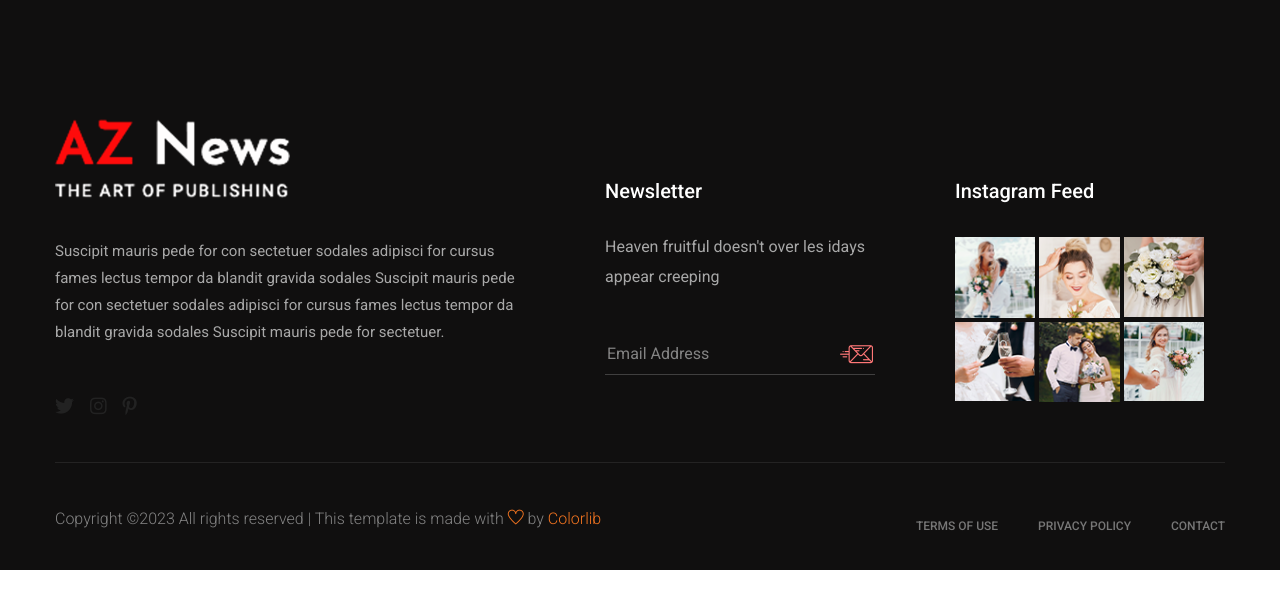
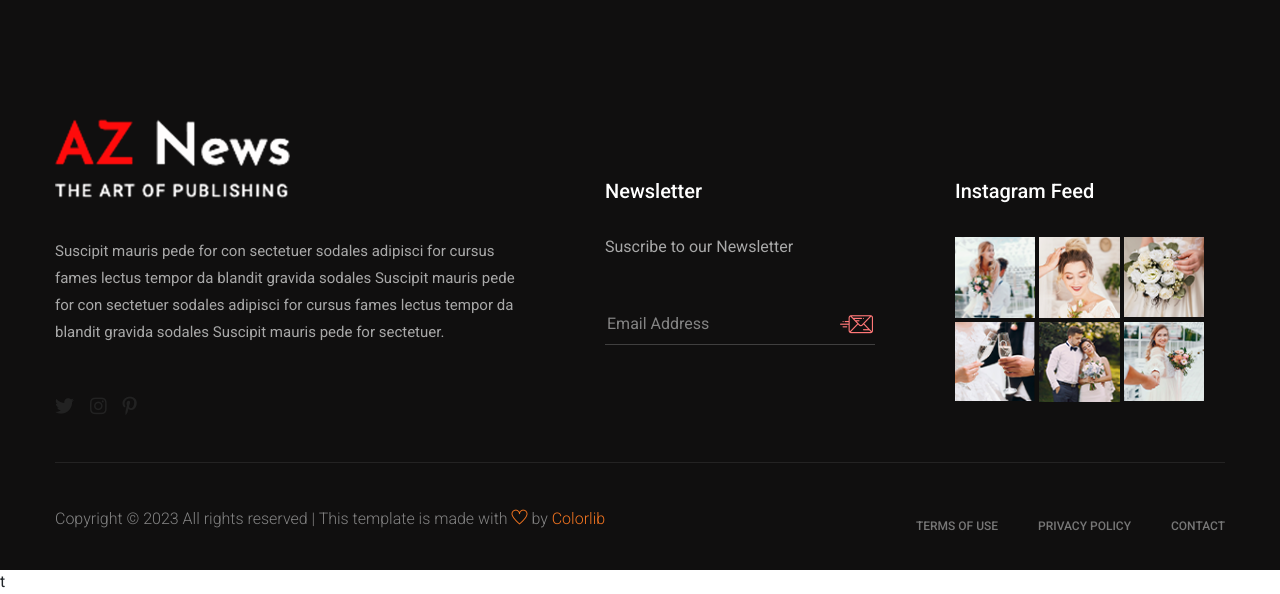
Before and after one commit to Asus1072/newspaper-2023, a Django app: page /about/ in a window 1280 px wide. Shown: the part 1796-2390 px from the top of the page. Before the commit the page ends 2366 px from the top, so only its background shows below. Run offline with Django 4.2, Linux system fonts and the light colour scheme; data that the repository does not hold is empty; some libraries are stand-ins or nearby versions.

Commit message:
Add newsletter bottom with ajax

```diff
--- a/newspaper/views.py
+++ b/newspaper/views.py
@@ -88,11 +88,11 @@
 class PostDetailView(DetailView):
     model = Post
     template_name = "aznews/detail/detail.html"
-    context_object_name ="post"
+    context_object_name = "post"
 
     def get_queryset(self):
         query = super().get_queryset()
-        query = query.filter(published_at__isnull = False, status="active")
+        query = query.filter(published_at__isnull=False, status="active")
         return query
 
     def get_context_data(self, **kwargs):
@@ -103,16 +103,15 @@
 
         context["previous_post"] = (
             Post.objects.filter(
-            published_at__isnull =False, status ="active", id__lt=obj.id
+                published_at__isnull=False, status="active", id__lt=obj.id
             )
             .order_by("-id")
             .first()
         )
 
-
         context["next_post"] = (
             Post.objects.filter(
-            published_at__isnull =False, status ="active", id__gt=obj.id
+                published_at__isnull=False, status="active", id__gt=obj.id
             )
             .order_by("id")
             .first()
@@ -122,50 +121,53 @@
 
 class PostByCategoryView(ListView):
     model = Post
-    template_name= "aznews/list/list.html"
+    template_name = "aznews/list/list.html"
     context_object_name = "posts"
 
     def get_queryset(self):
-        query=super().get_queryset()
+        query = super().get_queryset()
         query = query.filter(
-            published_at__isnull = False, status="active",
-            category__id = self.kwargs["category_id"],
+            published_at__isnull=False,
+            status="active",
+            category__id=self.kwargs["category_id"],
         ).order_by("-published_at")
         return query
 
 
-
 class PostByTagView(ListView):
     model = Post
-    template_name= "aznews/list/list.html"
+    template_name = "aznews/list/list.html"
     context_object_name = "posts"
 
     def get_queryset(self):
-        query=super().get_queryset()
+        query = super().get_queryset()
         query = query.filter(
-            published_at__isnull = False, status="active",
-            tag__id = self.kwargs["tag_id"],
+            published_at__isnull=False,
+            status="active",
+            tag__id=self.kwargs["tag_id"],
         ).order_by("-published_at")
         return query
 
+
 from newspaper.forms import CommentForm
 
+
 class CommentView(View):
-    def post(self, request, *args,**kwargs):
+    def post(self, request, *args, **kwargs):
         form = CommentForm(request.POST)
         post_id = request.POST["post"]
         if form.is_valid():
             form.save()
-            return redirect("post-detail",post_id)
-
+            return redirect("post-detail", post_id)
 
         post = Post.objects.get(pk=post_id)
         return render(
             request,
             "aznews/detail/detail.html",
             {"post": post, "form": form},
+        )
 
-        )
+
 from django.core.paginator import Paginator, PageNotAnInteger
 from django.db.models import Q
 
@@ -175,14 +177,13 @@
 
     def get(self, request, *args, **kwargs):
         query = request.GET["query"]
-        post_list =Post.objects.filter(
+        post_list = Post.objects.filter(
             (Q(title__icontains=query) | Q(content__icontains=query))
             & Q(status="active")
-            & Q(published_at__isnull = False)
+            & Q(published_at__isnull=False)
         ).order_by("-published_at")
 
-
-        #pagination test
+        # pagination test
         page = request.GET.get("page", 1)
         paginate_by = 1
         paginator = Paginator(post_list, paginate_by)
@@ -191,39 +192,44 @@
         except PageNotAnInteger:
             posts = paginator.page(1)
 
-        #pagination error
+        # pagination error
         return render(
             request,
             self.template_name,
             {"page_obj": posts, "query": query},
         )
 
+
 from django.http import JsonResponse
+
+
 class NewsletterView(View):
     def post(self, request):
-        is_ajax =request.headers.get("x-request-with")
+        is_ajax = request.headers.get("x-requested-with")
         if is_ajax == "XMLHttpRequest":
             form = NewsletterForm(request.POST)
             if form.is_valid():
                 form.save()
                 return JsonResponse(
                     {
-                        "success":True,
-                        "messages":"successfully subscribed to the newsletter. ",
-                    },status=200,
-
+                        "success": True,
+                        "message": "successfully subscribed to the newsletter. ",
+                    },
+                    status=200,
                 )
             else:
                 return JsonResponse(
-                   {
-                        "success":False,
-                        "message":"cannot sucscribe to the newsletter.",},status=404,
+                    {
+                        "success": False,
+                        "message": "cannot sucscribe to the newsletter.",
+                    },
+                    status=404,
                 )
         else:
             return JsonResponse(
-            {
-                "success":False,
-                "message": "cannot process. Must ne an AJAX XMLHttpRequest",
-            },
-            status=400,
-        )
+                {
+                    "success": False,
+                    "message": "cannot process. Must ne an AJAX XMLHttpRequest",
+                },
+                status=400,
+            )
--- a/templates/aznews/base.html
+++ b/templates/aznews/base.html
@@ -73,7 +73,7 @@
       <script src="{% static 'aznews/assets/js/jquery.form.js' %}"></script>
       <script src="{% static 'aznews/assets/js/jquery.validate.min.js' %}"></script>
       <script src="{% static 'aznews/assets/js/mail-script.js' %}"></script>
-      <script src="{% static 'aznews/assets/js/jquery.ajaxchimp.min.js' %}"></script>
+      t
 
       <!-- Jquery Plugins, main Jquery -->
       <script src="{% static 'aznews/assets/js/plugins.js' %}"></script>
@@ -91,44 +91,89 @@
             })
       </script>
       <script>
-            $("#newsletter_side_form").submit(function(e){
+            $("#newsletter_side_form").submit(function (e) {
                   e.preventDefault()
                   let serializedData = $(this).serialize()
 
                   $.ajax({
-                        type:"POST",
-                        url:"{% url 'newsletter' %}",
-                        data: serializeData,
-                        success: function(response) {
+                        type: "POST",
+                        url: "{% url 'newsletter' %}",
+                        data: serializedData,
+                        success: function (response) {
                               $("#newsletter_side_message").append(`
 
-                              <div class="alert alert-warning alert-dismissible fade show" role="alert">
+                              <div class="alert alert-success alert-dismissible fade show" role="alert">
                                ${response.message}
                                <button type="button" class="close" data-dismiss="alert" aria-label="Close">
                                     <span aria-hidden="true">&times;</span>
                               </button>
                               </div>
                               `)
-                              setTimeout(function() {
+                              setTimeout(function () {
                                     $("alert").alert('close')
                               }, 2000)
 
                         },
-                        error: function(response) {
+                        error: function (response) {
                               $("#newsletter_side_message").append(`
-                              <div class="alert alert-warning alert-dismissible fade show" role="alert">
+                              <div class="alert alert-danger alert-dismissible fade show" role="alert">
                                ${response.responseJSON.message}
                                <button type="button" class="close" data-dismiss="alert" aria-label="Close">
                                     <span aria-hidden="true">&times;</span>
                               </button>
                               </div>
                               `)
-                              setTimeout(function() {
+                              setTimeout(function () {
                                     $("alert").alert('close')
                               }, 2000)
                         }
 
-                        })
+                  })
+
+
+            })
+
+
+
+            $("#newsletter_bottom_form").submit(function (e) {
+                  e.preventDefault()
+                  let serializedData = $(this).serialize()
+
+
+                  $.ajax({
+                        type: "POST",
+                        url: "{% url 'newsletter' %}",
+                        data: serializedData,
+                        success: function (response) {
+                              $("#newsletter_bottom_message").append(`
+
+                              <div class="alert alert-success alert-dismissible fade show" role="alert">
+                               ${response.message}
+                               <button type="button" class="close" data-dismiss="alert" aria-label="Close">
+                                    <span aria-hidden="true">&times;</span>
+                              </button>
+                              </div>
+                              `)
+                              setTimeout(function () {
+                                    $("alert").alert('close')
+                              }, 2000)
+
+                        },
+                        error: function (response) {
+                              $("#newsletter_bottom_message").append(`
+                              <div class="alert alert-danger alert-dismissible fade show" role="alert">
+                               ${response.responseJSON.message}
+                               <button type="button" class="close" data-dismiss="alert" aria-label="Close">
+                                    <span aria-hidden="true">&times;</span>
+                              </button>
+                              </div>
+                              `)
+                              setTimeout(function () {
+                                    $("alert").alert('close')
+                              }, 2000)
+                        }
+
+                  })
 
 
             })
--- a/templates/aznews/footer.html
+++ b/templates/aznews/footer.html
@@ -17,7 +17,9 @@
               <div class="footer-tittle">
                 <div class="footer-pera">
                   <p>
-                    Suscipit mauris pede for con sectetuer sodales adipisci for cursus fames lectus tempor da blandit gravida sodales  Suscipit mauris pede for con sectetuer sodales adipisci for cursus fames lectus tempor da blandit gravida sodales  Suscipit mauris pede for sectetuer.
+                    Suscipit mauris pede for con sectetuer sodales adipisci for cursus fames lectus tempor da blandit
+                    gravida sodales Suscipit mauris pede for con sectetuer sodales adipisci for cursus fames lectus
+                    tempor da blandit gravida sodales Suscipit mauris pede for sectetuer.
                   </p>
                 </div>
               </div>
@@ -34,26 +36,19 @@
           <div class="single-footer-caption mt-60">
             <div class="footer-tittle">
               <h4>Newsletter</h4>
-              <p>Heaven fruitful doesn't over les idays appear creeping</p>
+              <p>Suscribe to our Newsletter</p>
+              <div id="newsletter_bottom_message"></div>
               <!-- Form -->
               <div class="footer-form">
                 <div id="mc_embed_signup">
-                  <form target="_blank"
-                        action="https://spondonit.us12.list-manage.com/subscribe/post?u=1462626880ade1ac87bd9c93a&amp;id=92a4423d01"
-                        method="get"
-                        class="subscribe_form relative mail_part">
-                    <input type="email"
-                           name="email"
-                           id="newsletter-form-email"
-                           placeholder="Email Address"
-                           class="placeholder hide-on-focus"
-                           onfocus="this.placeholder = ''"
-                           onblur="this.placeholder = ' Email Address '" />
+                  <form action="" method="post" class="subscribe_form relative mail_part" id="newsletter_bottom_form">
+                    {% csrf_token %}
+                    <input type="email" name="email" id="newsletter-form-email" placeholder="Email Address"
+                      class="placeholder hide-on-focus" onfocus="this.placeholder = ''"
+                      onblur="this.placeholder = ' Email Address '" />
                     <div class="form-icon">
-                      <button type="submit"
-                              name="submit"
-                              id="newsletter-submit"
-                              class="email_icon newsletter-submit button-contactForm">
+                      <button type="submit" id="newsletter-submit"
+                        class="email_icon newsletter-submit button-contactForm">
                         <img src="{% static 'aznews/assets/img/logo/form-iocn.png' %}" alt="" />
                       </button>
                     </div>
@@ -117,10 +112,12 @@
             <div class="footer-copy-right">
               <p>
                 <!-- Link back to Colorlib can't be removed. Template is licensed under CC BY 3.0. -->
-                Copyright &copy;<script>
-    document.write(new Date().getFullYear());
-</script>
-                All rights reserved | This template is made with <i class="ti-heart" aria-hidden="true"></i> by <a href="https://colorlib.com" target="_blank">Colorlib</a>
+                Copyright &copy;
+                <script>
+                  document.write(new Date().getFullYear());
+                </script>
+                All rights reserved | This template is made with <i class="ti-heart" aria-hidden="true"></i> by <a
+                  href="https://colorlib.com" target="_blank">Colorlib</a>
                 <!-- Link back to Colorlib can't be removed. Template is licensed under CC BY 3.0. -->
               </p>
             </div>
```
Also changed, not shown: newspaper/urls.py (+7 -7 lines).
